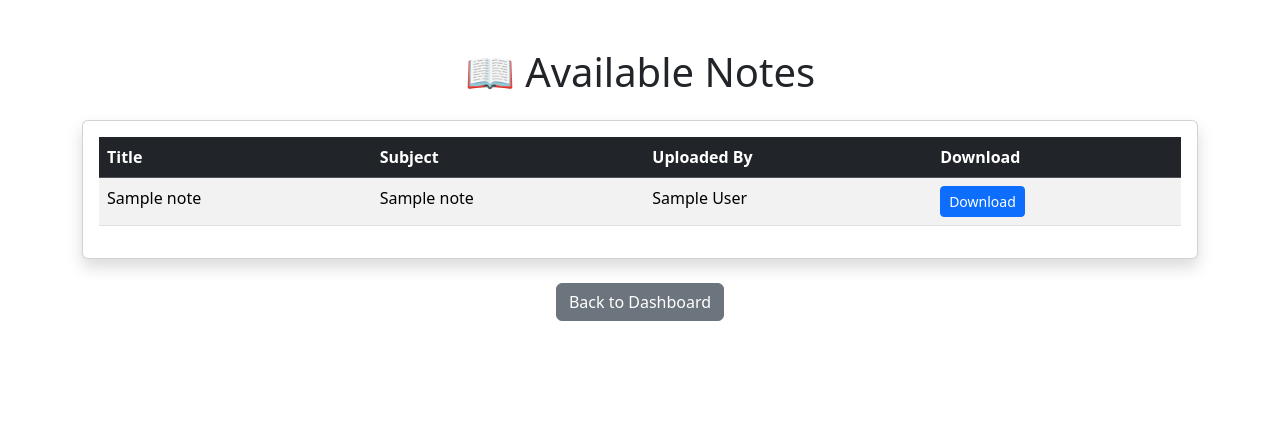
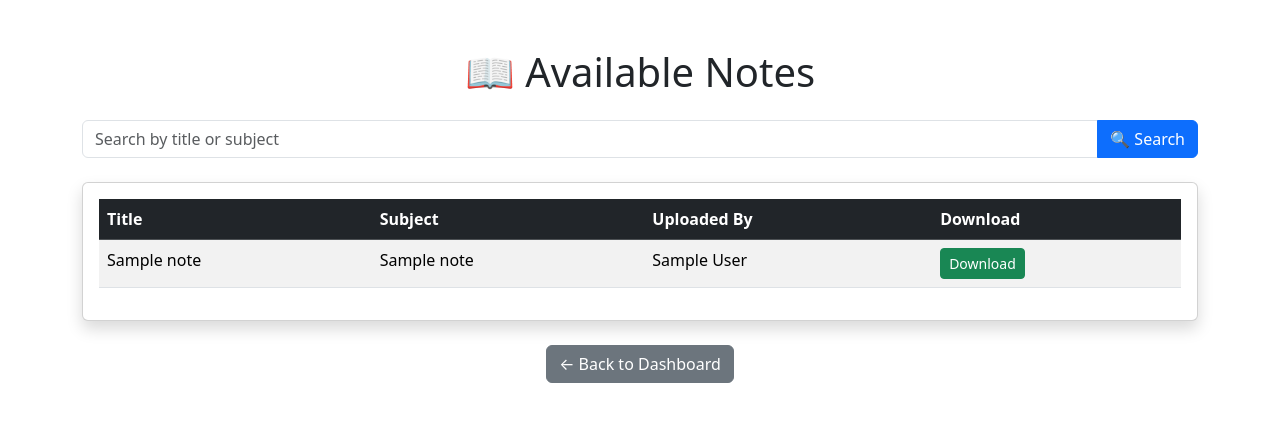
Before and after one commit to vishnuuu117-cmd/NoteNest, a Flask app: page /notes in a window 1280 px wide. Shown: the top 422 px of the page. Run offline with Flask 3, Linux system fonts and the light colour scheme; the visitor is signed in with stand-in values (Sample User, id 1); tables that the repository leaves empty or names only in its code hold one stand-in row (values such as "Sample post"); some libraries are stand-ins or nearby versions.

Commit message:
Added search functionality

```diff
--- a/app.py
+++ b/app.py
@@ -128,25 +128,46 @@ def notes():
     if "user_id" not in session:
         return redirect("/login")
 
+    search = request.args.get("search")
+
     cur = mysql.connection.cursor()
 
-    cur.execute("""
-        SELECT notes.title,
-               notes.subject,
-               notes.filename,
-               users.name
-        FROM notes
-        JOIN users
-        ON notes.user_id = users.id
-    """)
+    if search:
 
-    all_notes = cur.fetchall()
+        cur.execute("""
+            SELECT notes.title,
+                   notes.subject,
+                   notes.filename,
+                   users.name
+            FROM notes
+            JOIN users
+            ON notes.user_id = users.id
+            WHERE notes.title LIKE %s
+               OR notes.subject LIKE %s
+        """, (
+            "%" + search + "%",
+            "%" + search + "%"
+        ))
+
+    else:
+
+        cur.execute("""
+            SELECT notes.title,
+                   notes.subject,
+                   notes.filename,
+                   users.name
+            FROM notes
+            JOIN users
+            ON notes.user_id = users.id
+        """)
+
+    notes = cur.fetchall()
 
     cur.close()
 
     return render_template(
         "notes.html",
-        notes=all_notes
+        notes=notes
     )
 
 @app.route("/download/<filename>")
--- a/templates/notes.html
+++ b/templates/notes.html
@@ -12,6 +12,25 @@
     <h1 class="text-center mb-4">
         📖 Available Notes
     </h1>
+
+    <!-- Search Bar -->
+    <form method="GET" class="mb-4">
+
+        <div class="input-group">
+
+            <input type="text"
+                   name="search"
+                   value="{{ request.args.get('search','') }}"
+                   class="form-control"
+                   placeholder="Search by title or subject">
+
+            <button class="btn btn-primary" type="submit">
+                🔍 Search
+            </button>
+
+        </div>
+
+    </form>
 
     <div class="card shadow">
 
@@ -32,7 +51,10 @@
 
                 <tbody>
 
+                    {% if notes %}
+
                         {% for note in notes %}
+
                         <tr>
 
                             <td>{{ note[0] }}</td>
@@ -43,13 +65,29 @@
 
                             <td>
                                 <a href="/download/{{ note[2] }}"
-                               class="btn btn-primary btn-sm">
+                                   class="btn btn-success btn-sm">
                                     Download
                                 </a>
                             </td>
 
                         </tr>
+
                         {% endfor %}
+
+                    {% else %}
+
+                        <tr>
+
+                            <td colspan="4"
+                                class="text-center text-danger fw-bold">
+
+                                No notes found.
+
+                            </td>
+
+                        </tr>
+
+                    {% endif %}
 
                 </tbody>
 
@@ -63,7 +101,9 @@
 
         <a href="/dashboard"
            class="btn btn-secondary">
-            Back to Dashboard
+
+            ← Back to Dashboard
+
         </a>
 
     </div>
```
Lines whose indentation alone changed are shown as unchanged.
